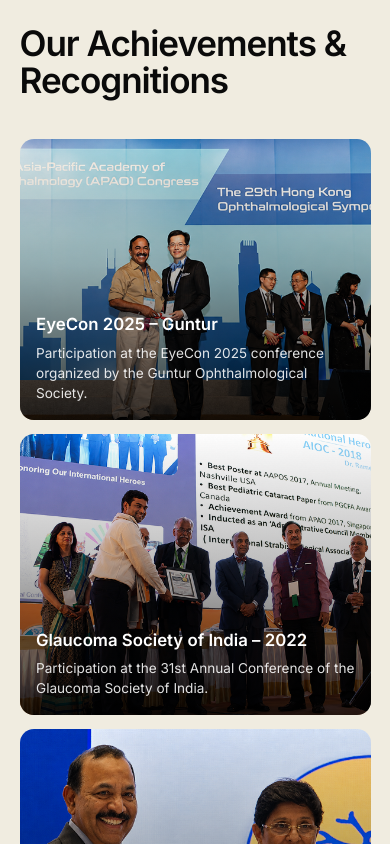
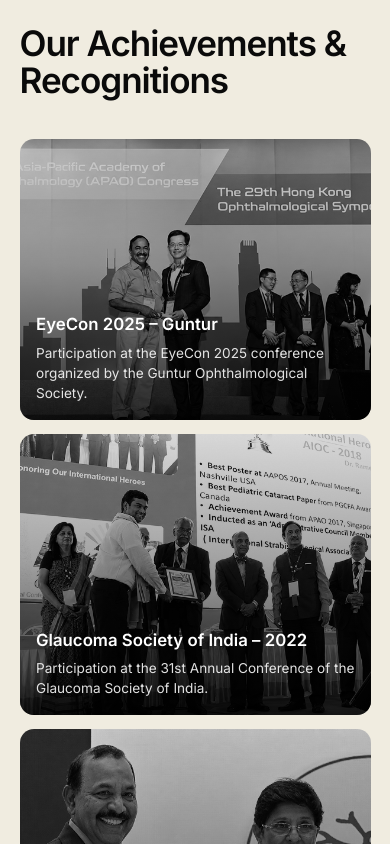
Before and after one commit to Jagadeeshchiriki/Gr_Reddy_Eye_Hospital, a React (Create React App) app: page / in a window 390 px wide. Shown: the part 7620-8464 px from the top of the page. Built offline with nearby package versions, Linux system fonts and the light colour scheme.

Commit message:
feat: implement global reset styles and responsive Achievements section layout

```diff
--- a/src/components/HomePage/Achivements/Achievements.css
+++ b/src/components/HomePage/Achivements/Achievements.css
@@ -73,13 +73,11 @@
               transform 0.6s cubic-bezier(0.4, 0, 0.2, 1);
 }
 
-/* Hover reveal is the only thing that lifts the grayscale filter, so it
-   must be gated — touch devices get the colour end state further down. */
-@media (hover: hover) and (pointer: fine) {
-  .ach-card:hover .ach-img {
-    filter: grayscale(0%) brightness(1);
-    transform: scale(1.05);
-  }
+/* Hover reveal applies to all devices now */
+.ach-card:hover .ach-img,
+.ach-card:active .ach-img {
+  filter: grayscale(0%) brightness(1);
+  transform: scale(1.05);
 }
 
 /* ── Dark gradient at bottom for text readability ── */
@@ -122,15 +120,7 @@
   opacity: 0.88;
 }
 
-/* ============================================================
-   Touch devices — no hover, so show the colour end state.
-   Without this the six awards stay permanently grey.
-   ============================================================ */
-@media (hover: none) {
-  .ach-img {
-    filter: none;
-  }
-}
+
 
 /* ============================================================
    Heading rhythm — one fluid step instead of a 116px -> 40px jump
--- a/src/index.css
+++ b/src/index.css
@@ -13,6 +13,15 @@
     sans-serif;
   -webkit-font-smoothing: antialiased;
   -moz-osx-font-smoothing: grayscale;
+
+  /* Hide scrollbar for IE, Edge and Firefox */
+  -ms-overflow-style: none;
+  scrollbar-width: none;
+}
+
+/* Hide scrollbar for Chrome, Safari and Opera */
+::-webkit-scrollbar {
+  display: none;
 }
 
 *, *:before, *:after {
```
